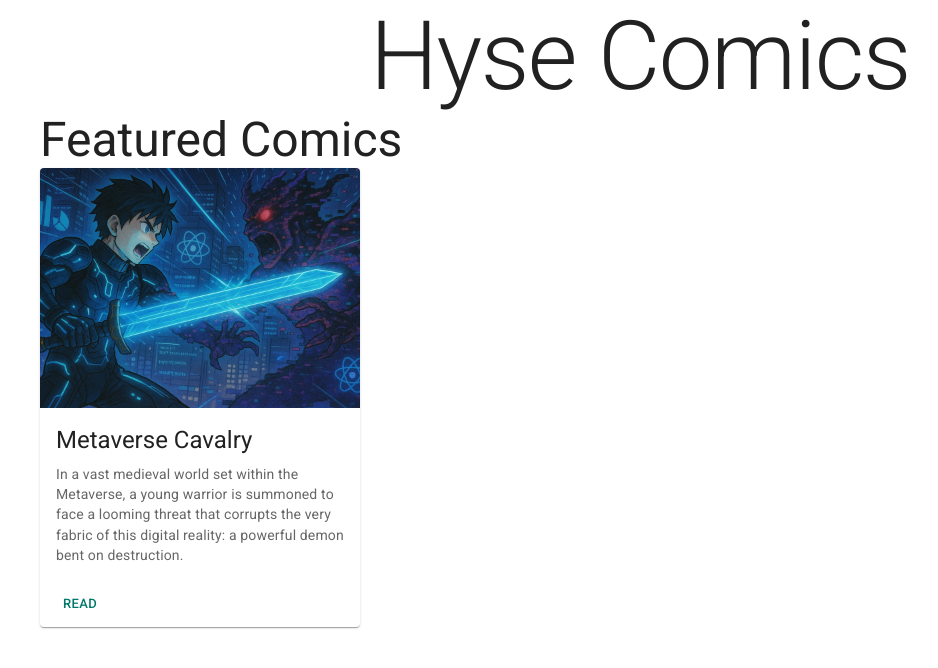
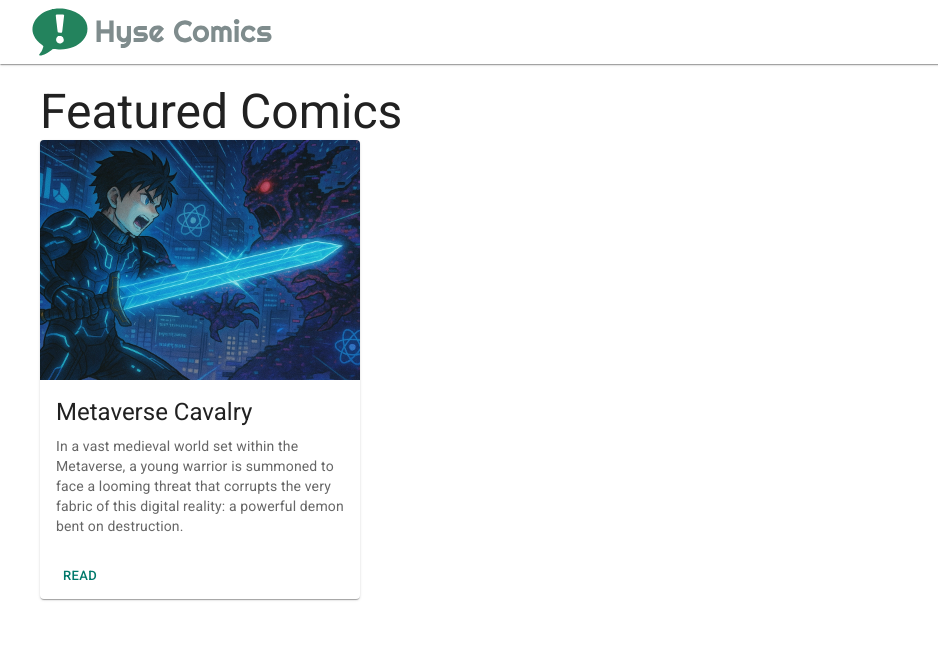
Before and after one commit to luckasnix/hyse-comics-web, a Next.js app: page / in a window 1280 px wide. Shown: the top 668 px of the page, without its empty margins (0-938 px from the left). Built offline with nearby package versions, Linux system fonts and the light colour scheme; what @mui/material-nextjs would draw is missing.

Commit message:
feat: add HeaderSection component

```diff
--- a/src/app/page.tsx
+++ b/src/app/page.tsx
@@ -1,11 +1,11 @@
 import Grid from "@mui/material/Grid";
-import Typography from "@mui/material/Typography";
 
 import { ComicHighlightsSection } from "~/sections/comic-highlights-section";
+import { HeaderSection } from "~/sections/header-section";
 
 const HomePage = () => (
   <Grid container direction="column" alignItems="center">
-    <Typography variant="h1">Hyse Comics</Typography>
+    <HeaderSection />
     <ComicHighlightsSection />
   </Grid>
 );
--- a/src/sections/comic-highlights-section.tsx
+++ b/src/sections/comic-highlights-section.tsx
@@ -9,7 +9,7 @@ import { comicsMock } from "~/mocks/comics";
 
 const containerStyle: SxProps<Theme> = {
   width: "100%",
-  paddingX: "40px",
+  padding: "20px 40px",
 };
 
 export const ComicHighlightsSection = () => {
--- /dev/null
+++ b/src/sections/header-section.tsx
@@ -0,0 +1,40 @@
+import GitHubIcon from "@mui/icons-material/GitHub";
+import AppBar from "@mui/material/AppBar";
+import Box from "@mui/material/Box";
+import IconButton from "@mui/material/IconButton";
+import type { SxProps, Theme } from "@mui/material/styles";
+import Toolbar from "@mui/material/Toolbar";
+import Image from "next/image";
+import Link from "next/link";
+import type { CSSProperties } from "react";
+
+const toolbarStyle: SxProps<Theme> = {
+  display: "flex",
+  justifyContent: "space-between",
+};
+
+const logoLinkStyle: CSSProperties = {
+  display: "flex",
+  alignItems: "center",
+};
+
+export const HeaderSection = () => (
+  <AppBar position="static" color="transparent" elevation={1}>
+    <Toolbar sx={toolbarStyle}>
+      <Link href="/" style={logoLinkStyle}>
+        <Image src="/logo.svg" width={256} height={64} alt="Hyse Comics logo" />
+      </Link>
+      <Box>
+        <IconButton
+          component="a"
+          href="https://github.com/luckasnix/hyse-comics-web"
+          target="_blank"
+          rel="noopener noreferrer"
+          color="inherit"
+        >
+          <GitHubIcon />
+        </IconButton>
+      </Box>
+    </Toolbar>
+  </AppBar>
+);
```
